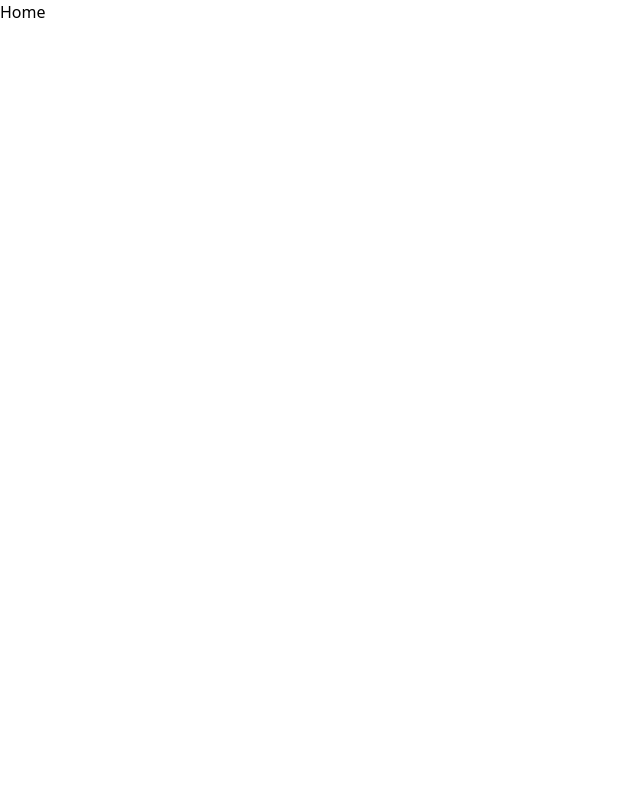
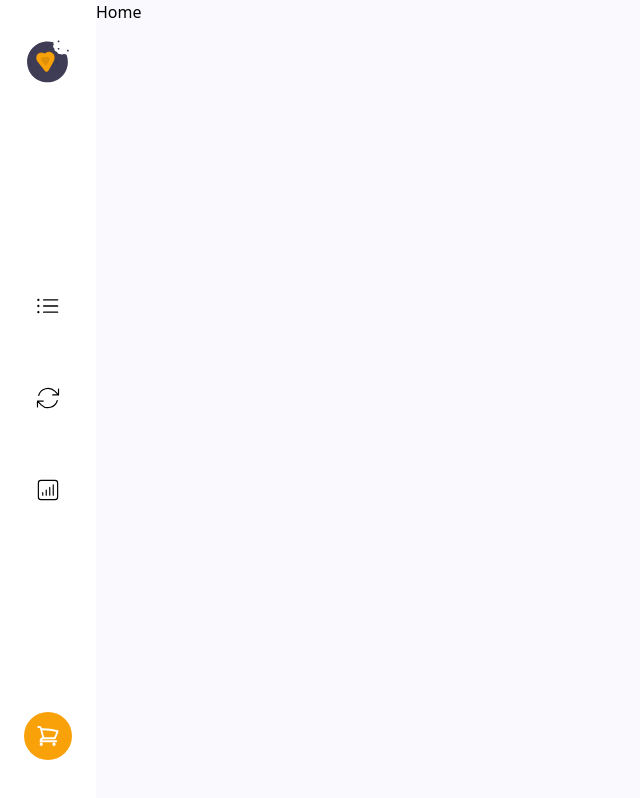
Before and after one commit to AlexC01/shoppingify, a React (Create React App) app in the folder frontend/: page / in a window 1280 px wide. Shown: the whole page, without its empty margins (0-640 px from the left). Built offline with nearby package versions, Linux system fonts and the light colour scheme.

Commit message:
feature: adding sidebar

```diff
--- a/frontend/src/App.tsx
+++ b/frontend/src/App.tsx
@@ -1,9 +1,11 @@
 import React from "react";
 import { Outlet } from "react-router-dom";
+import Sidebar from "./components/Sidebar/Sidebar";
 
 const App = () => {
   return (
-    <div className="App">
+    <div className="flex h-screen antialiased bg-bgmain">
+      <Sidebar />
       <Outlet />
     </div>
   );
--- /dev/null
+++ b/frontend/src/components/Sidebar/Sidebar.tsx
@@ -0,0 +1,92 @@
+import React from "react";
+import { Link } from "react-router-dom";
+import logo from "../../assets/logo.svg";
+
+const Sidebar = () => {
+  return (
+    <aside className="fixed inset-y-0 z-10 flex flex-shrink-0 bg-white w-24 md:static focus:outline-none">
+      <nav className="flex flex-col flex-shrink-0 h-full py-10 w-full">
+        <div className="flex-shrink-0 mx-auto">
+          <img src={logo} alt="Logo" />
+        </div>
+        <div className="flex flex-col items-center justify-center flex-1 space-y-16">
+          <div className="">
+            <Link to="/">
+              <svg
+                xmlns="http://www.w3.org/2000/svg"
+                fill="none"
+                viewBox="0 0 24 24"
+                strokeWidth={1.2}
+                stroke="currentColor"
+                className="w-7 h-7"
+              >
+                <path
+                  strokeLinecap="round"
+                  strokeLinejoin="round"
+                  d="M8.25 6.75h12M8.25 12h12m-12 5.25h12M3.75 6.75h.007v.008H3.75V6.75zm.375 0a.375.375 0 11-.75 0 .375.375 0 01.75 0zM3.75 12h.007v.008H3.75V12zm.375 0a.375.375 0 11-.75 0 .375.375 0 01.75 0zm-.375 5.25h.007v.008H3.75v-.008zm.375 0a.375.375 0 11-.75 0 .375.375 0 01.75 0z"
+                />
+              </svg>
+            </Link>
+          </div>
+          <div>
+            <Link to="/">
+              <svg
+                xmlns="http://www.w3.org/2000/svg"
+                fill="none"
+                viewBox="0 0 24 24"
+                strokeWidth={1}
+                stroke="currentColor"
+                className="w-7 h-7"
+              >
+                <path
+                  strokeLinecap="round"
+                  strokeLinejoin="round"
+                  d="M16.023 9.348h4.992v-.001M2.985 19.644v-4.992m0 0h4.992m-4.993 0l3.181 3.183a8.25 8.25 0 0013.803-3.7M4.031 9.865a8.25 8.25 0 0113.803-3.7l3.181 3.182m0-4.991v4.99"
+                />
+              </svg>
+            </Link>
+          </div>
+          <div>
+            <Link to="/">
+              <svg
+                xmlns="http://www.w3.org/2000/svg"
+                fill="none"
+                viewBox="0 0 24 24"
+                strokeWidth={1}
+                stroke="currentColor"
+                data-tooltip-target="tooltip-default"
+                className="w-7 h-7"
+              >
+                <path
+                  strokeLinecap="round"
+                  strokeLinejoin="round"
+                  d="M7.5 14.25v2.25m3-4.5v4.5m3-6.75v6.75m3-9v9M6 20.25h12A2.25 2.25 0 0020.25 18V6A2.25 2.25 0 0018 3.75H6A2.25 2.25 0 003.75 6v12A2.25 2.25 0 006 20.25z"
+                />
+              </svg>
+            </Link>
+          </div>
+        </div>
+        <div className="flex items-center justify-center">
+          <div className="bg-cartbg p-3 rounded-full">
+            <svg
+              xmlns="http://www.w3.org/2000/svg"
+              fill="none"
+              viewBox="0 0 24 24"
+              strokeWidth={1.8}
+              stroke="currentColor"
+              className="w-6 h-6 text-white"
+            >
+              <path
+                strokeLinecap="round"
+                strokeLinejoin="round"
+                d="M2.25 3h1.386c.51 0 .955.343 1.087.835l.383 1.437M7.5 14.25a3 3 0 00-3 3h15.75m-12.75-3h11.218c1.121-2.3 2.1-4.684 2.924-7.138a60.114 60.114 0 00-16.536-1.84M7.5 14.25L5.106 5.272M6 20.25a.75.75 0 11-1.5 0 .75.75 0 011.5 0zm12.75 0a.75.75 0 11-1.5 0 .75.75 0 011.5 0z"
+              />
+            </svg>
+          </div>
+        </div>
+      </nav>
+    </aside>
+  );
+};
+
+export default Sidebar;
--- /dev/null
+++ b/frontend/src/custom.d.ts
@@ -0,0 +1,8 @@
+declare module "*.svg" {
+  const content: any;
+  export default content;
+}
+declare module "*.png" {
+  const content: any;
+  export default content;
+}
--- a/frontend/tailwind.config.js
+++ b/frontend/tailwind.config.js
@@ -2,7 +2,13 @@
 module.exports = {
   content: ["./src/**/*.{js,jsx,ts,tsx}"],
   theme: {
-    extend: {},
+    extend: {
+      fontFamily: {},
+      colors: {
+        bgmain: "#FAFAFE",
+        cartbg: "#F9A109",
+      },
+    },
   },
   plugins: [],
 };
```
